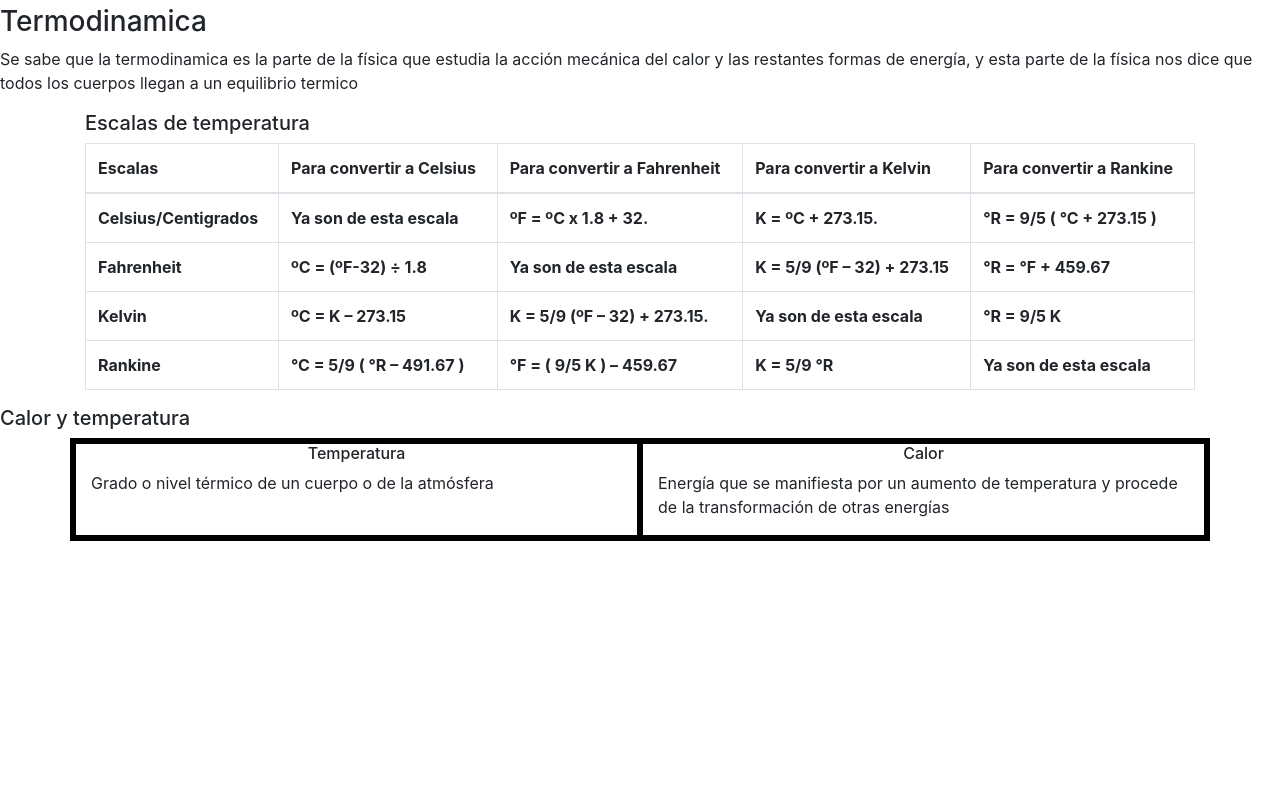
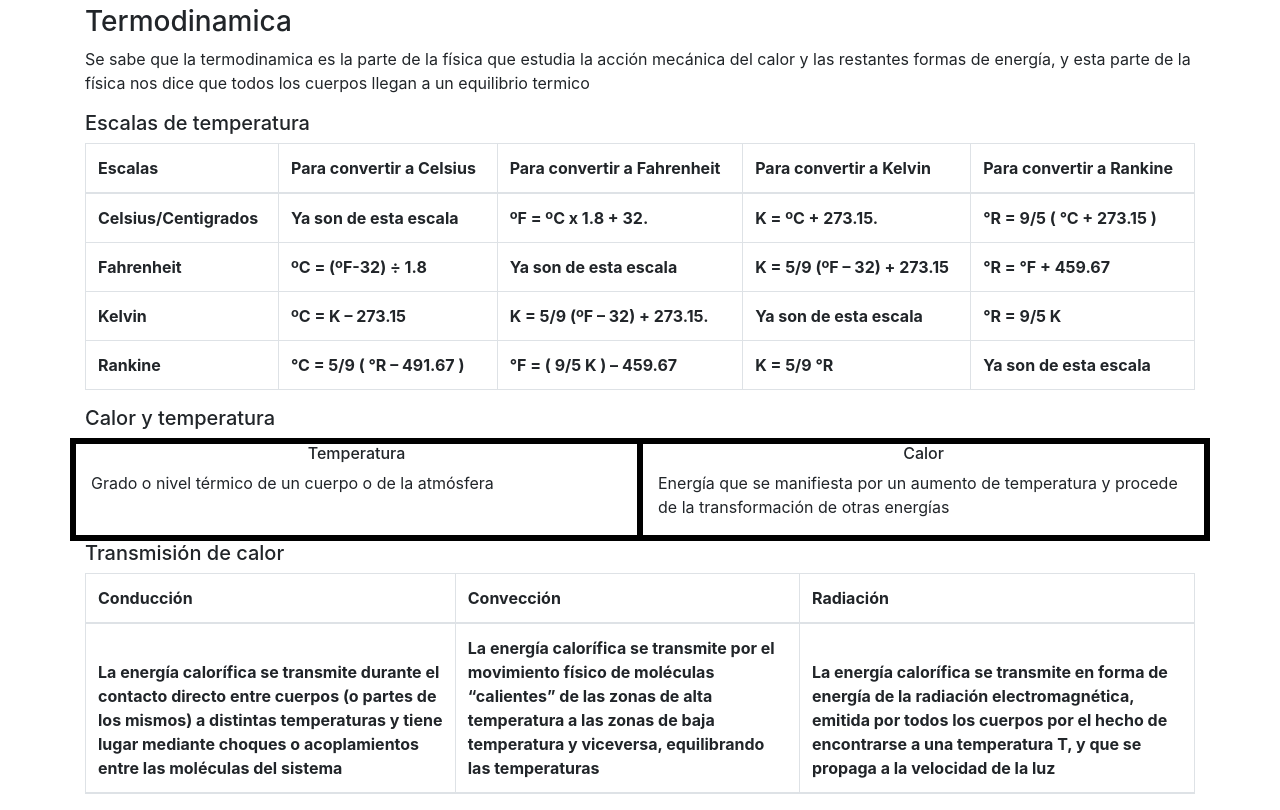
Before and after one commit to FadedController/TemarioSistemas, a plain HTML site: page pages/fisica.html in a window 1280 px wide. Shown: the part 51-861 px from the top of the page. Before the commit the page ends 800 px from the top, so only its background shows below. Drawn offline with nearby package versions, Linux system fonts and the light colour scheme.

Commit message:
fisica sebastian

```diff
--- a/pages/fisica.html
+++ b/pages/fisica.html
@@ -14,9 +14,9 @@
  <div class="container-fluid fondo1">
   <h1 class="centrar">Física</h1>
   </div>
-  <h3>Termodinamica</h3>
+<div class="container">
+   <h3>Termodinamica</h3>
   <p>Se sabe que la termodinamica es la parte de la física que estudia la acción mecánica del calor y las restantes formas de energía, y esta parte de la física nos dice que todos los cuerpos llegan a un equilibrio termico</p>
-<div class="container">
   <h5>Escalas de temperatura</h5>
 <table class="table table-bordered">
  <thead>
@@ -60,8 +60,8 @@
    </tboby>
 </table>
 </div>
-<h5>Calor y temperatura</h5>
 <div class="container">
+  <h5>Calor y temperatura</h5>
   <div class="row borde">
     <div class="col-lg-6 borde">
       <h6 class="centrar">Temperatura</h6>
@@ -73,5 +73,28 @@
     </div>
   </div>
 </div>
+<div class="container">
+ <h5>Transmisión de calor</h5>
+<table class="table table-bordered">
+ <thead>
+   <tr>
+     <th>Conducción</th>
+     <th>Convección</th>
+     <th>Radiación</th>
+   </tr>
+   <tr>
+     <th>La energía calorífica se transmite durante el contacto directo entre cuerpos (o partes de los mismos) a distintas temperaturas y tiene lugar mediante choques o acoplamientos entre las moléculas del sistema</th>
+     <th>
+       La energía calorífica se transmite por el movimiento físico de moléculas “calientes” de las zonas de alta temperatura a las zonas de baja temperatura y viceversa, equilibrando las temperaturas
+     </th>
+     <th>
+       La energía calorífica se transmite en forma de energía de la radiación electromagnética, emitida por todos los cuerpos por el hecho de encontrarse a una temperatura T, y que se propaga a la velocidad de la luz
+     </th>
+   </tr>
+ </thead>
+ <tboby>
+ </tboby>
+</table>
+</div>
 </body>
 </html>
```
